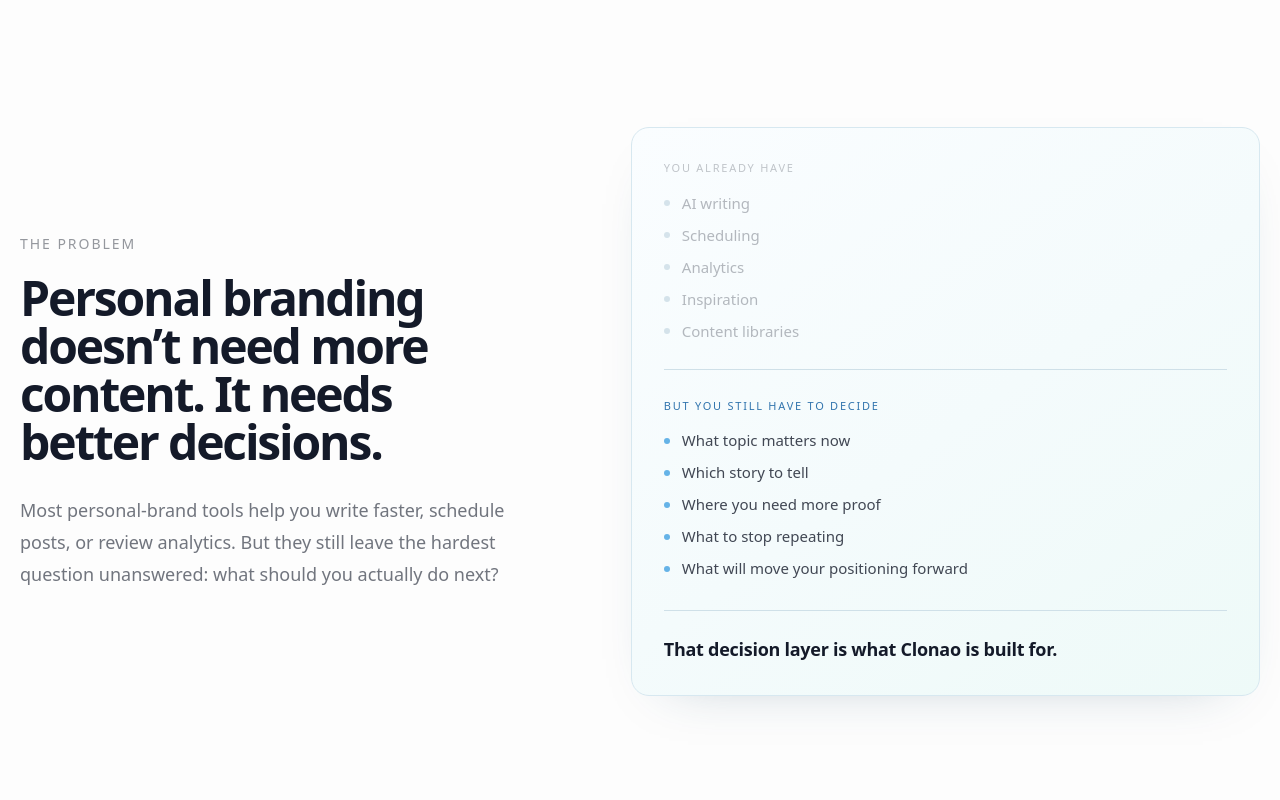
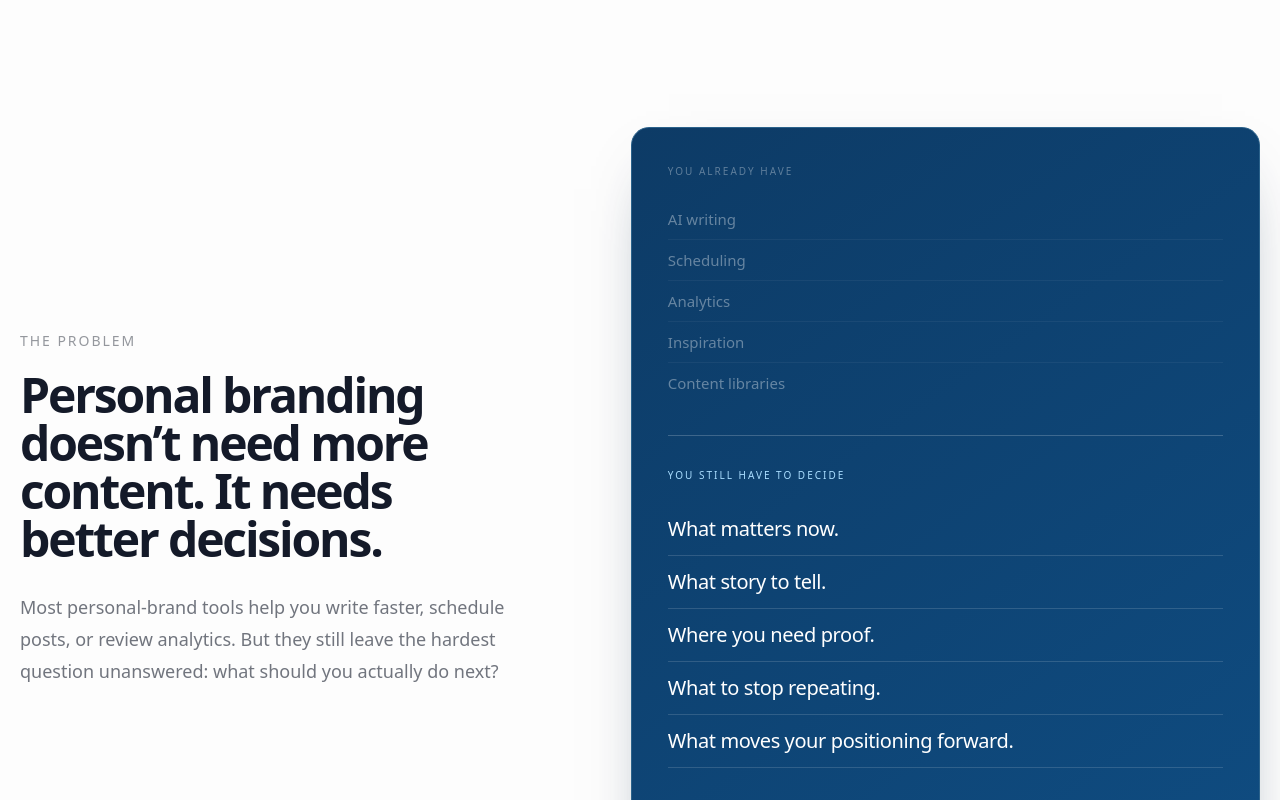
Before and after one commit to veokleo-create07/linkeldn.tool.100k, a Next.js app: page / in a window 1280 px wide. Shown: the part 1240-2040 px from the top of the page. Built offline with nearby package versions, Linux system fonts and the light colour scheme.

Commit message:
refine: add editorial problem panel

```diff
--- a/src/components/marketing/problem-comparison-card.tsx
+++ b/src/components/marketing/problem-comparison-card.tsx
@@ -4,7 +4,7 @@ import { useEffect, useRef, useState } from "react";
 import { cn } from "@/lib/utils";
 
 const existingTools = ["AI writing", "Scheduling", "Analytics", "Inspiration", "Content libraries"];
-const decisionsLeftToMake = ["What topic matters now", "Which story to tell", "Where you need more proof", "What to stop repeating", "What will move your positioning forward"];
+const decisionsLeftToMake = ["What matters now.", "What story to tell.", "Where you need proof.", "What to stop repeating.", "What moves your positioning forward."];
 
 export function ProblemComparisonCard() {
   const cardRef = useRef<HTMLDivElement>(null);
@@ -34,38 +34,38 @@ export function ProblemComparisonCard() {
     <div
       ref={cardRef}
       className={cn(
-        "overflow-hidden rounded-[1.125rem] border border-[#d7e8f0] bg-[linear-gradient(145deg,#fafdff_0%,#f4fbfc_52%,#eefaf8_100%)] p-6 shadow-[0_20px_55px_-38px_rgba(31,77,102,0.34)] transition-all duration-700 ease-out motion-reduce:transition-none sm:p-8",
+        "relative overflow-hidden rounded-[1.125rem] border border-[#2b628b] bg-[linear-gradient(145deg,#0d3b66_0%,#0f4c81_100%)] p-6 text-white shadow-[0_24px_64px_-38px_rgba(7,34,62,0.72)] transition-all duration-700 ease-out motion-reduce:transition-none sm:p-9",
         isVisible ? "translate-y-0 opacity-100" : "translate-y-3 opacity-0 motion-reduce:translate-y-0 motion-reduce:opacity-100",
       )}
     >
-      <div className={cn("transition-opacity duration-700 ease-out motion-reduce:transition-none", isVisible ? "opacity-[0.55]" : "opacity-[0.45]")}>
-        <p className="text-[0.6875rem] font-medium uppercase tracking-[0.16em] text-foreground/45">You already have</p>
-        <ul className="mt-4 space-y-3">
+      <span className="problem-reflection" aria-hidden="true" />
+
+      <div className={cn("relative transition-opacity duration-700 ease-out motion-reduce:transition-none", isVisible ? "opacity-[0.52]" : "opacity-[0.4]")}>
+        <p className="text-[0.625rem] font-medium uppercase tracking-[0.2em] text-white/65">You already have</p>
+        <div className="mt-5 divide-y divide-white/[0.1]">
           {existingTools.map((tool) => (
-            <li key={tool} className="flex items-center gap-3 text-sm font-medium text-foreground/55 sm:text-[0.9375rem]">
-              <span className="size-1.5 shrink-0 rounded-full bg-[#b8cedb]" aria-hidden="true" />
+            <div key={tool} className="py-2.5 text-sm font-medium text-white/70 sm:text-[0.9375rem]">
               {tool}
-            </li>
+            </div>
           ))}
-        </ul>
+        </div>
       </div>
 
-      <div className="my-7 h-px bg-[#cfe0e8]" aria-hidden="true" />
+      <div className="my-8 h-px bg-white/20" aria-hidden="true" />
 
-      <div className={cn("transition-all delay-100 duration-700 ease-out motion-reduce:transition-none", isVisible ? "translate-y-0 opacity-100" : "translate-y-2 opacity-70 motion-reduce:translate-y-0 motion-reduce:opacity-100")}>
-        <p className="text-[0.6875rem] font-medium uppercase tracking-[0.16em] text-[#3275ae]">But you still have to decide</p>
-        <ul className="mt-4 space-y-3">
+      <div className={cn("relative transition-all delay-100 duration-700 ease-out motion-reduce:transition-none", isVisible ? "translate-y-0 opacity-100" : "translate-y-2 opacity-70 motion-reduce:translate-y-0 motion-reduce:opacity-100")}>
+        <p className="text-[0.625rem] font-medium uppercase tracking-[0.2em] text-[#a9ddff]">You still have to decide</p>
+        <div className="mt-5">
           {decisionsLeftToMake.map((decision) => (
-            <li key={decision} className="flex items-start gap-3 text-sm font-medium leading-5 text-foreground/80 sm:text-[0.9375rem]">
-              <span className="mt-2 size-1.5 shrink-0 rounded-full bg-[#65b3e7]" aria-hidden="true" />
+            <div key={decision} className="border-b border-white/[0.14] py-3 text-lg font-medium leading-6 tracking-[-0.02em] text-white sm:text-xl sm:leading-7">
               {decision}
-            </li>
+            </div>
           ))}
-        </ul>
+        </div>
       </div>
 
-      <p className="mt-8 border-t border-[#cfe0e8] pt-6 text-base font-semibold leading-6 tracking-[-0.015em] text-foreground sm:text-lg">
-        That decision layer is what Clonao is built for.
+      <p className="relative mt-8 border-t border-white/25 pt-6 text-base font-semibold leading-6 tracking-[-0.015em] text-white sm:text-lg">
+        Clonao is the decision layer.
       </p>
     </div>
   );
--- a/src/styles/globals.css
+++ b/src/styles/globals.css
@@ -97,6 +97,18 @@
     animation: stage-transition 300ms cubic-bezier(0.22, 1, 0.36, 1) both;
   }
 
+  .problem-reflection {
+    position: absolute;
+    top: -25%;
+    bottom: -25%;
+    left: -18%;
+    width: 9rem;
+    transform: rotate(18deg);
+    background: linear-gradient(90deg, transparent, rgb(173 222 255 / 0.12), transparent);
+    animation: problem-reflection 9s ease-in-out infinite;
+    pointer-events: none;
+  }
+
   .metallic-cta {
     position: relative;
     isolation: isolate;
@@ -159,6 +171,22 @@
   }
 }
 
+@keyframes problem-reflection {
+  0%,
+  20% {
+    transform: translateX(0) rotate(18deg);
+    opacity: 0;
+  }
+  35% {
+    opacity: 1;
+  }
+  65%,
+  100% {
+    transform: translateX(680%) rotate(18deg);
+    opacity: 0;
+  }
+}
+
 @media (prefers-reduced-motion: reduce) {
   .hero-reveal {
     animation: none;
@@ -168,6 +196,11 @@
     animation: none;
   }
 
+  .problem-reflection {
+    animation: none;
+    display: none;
+  }
+
   .metallic-cta,
   .metallic-cta:hover {
     transform: none;
```
